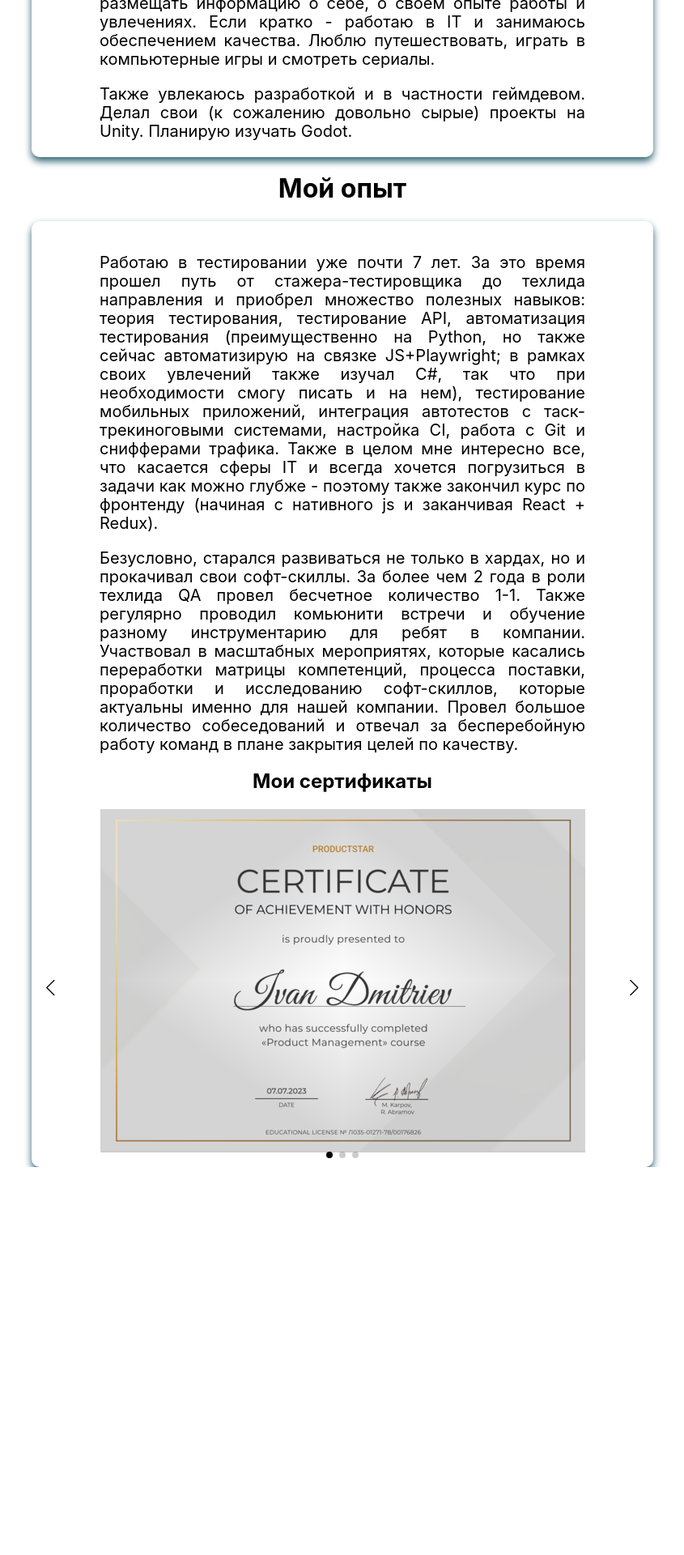
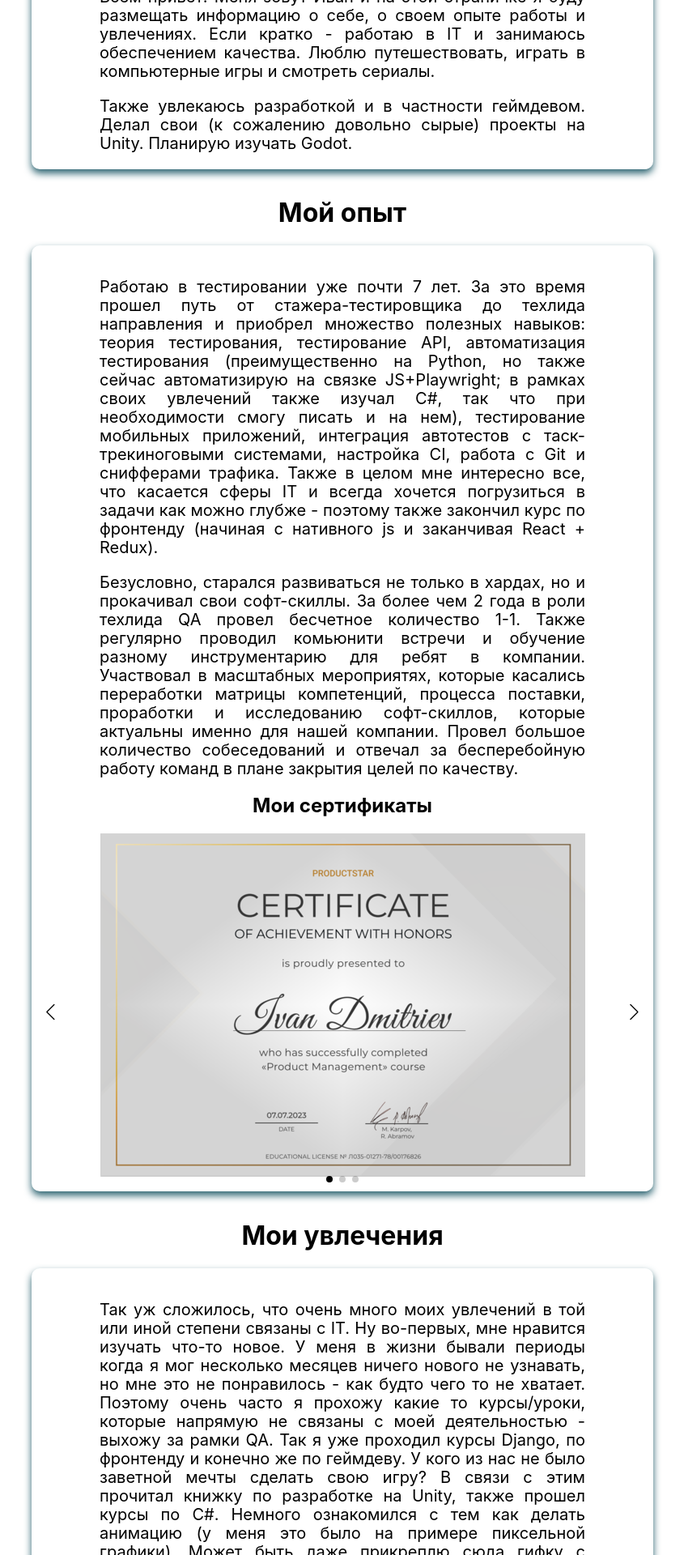
Before and after one commit to Parenty/my-page, a React (Create React App) app: page / in a window 1280 px wide. Shown: the part 880-2800 px from the top of the page at 81% size, without its empty margins (217-1062 px from the left). Before the commit the page ends 2321 px from the top, so only its background shows below. Built offline with nearby package versions, Linux system fonts and the light colour scheme.

Commit message:
add links and fix navbar

```diff
--- a/src/components/UI/AboutMe/AboutMeContainer.js
+++ b/src/components/UI/AboutMe/AboutMeContainer.js
@@ -9,6 +9,13 @@ const AboutMeSection = styled(SectionWrapper)`
 
 const Title = styled.h1`
     font-weight: 300px;
+
+    &::before {
+            display: block;
+            content: "";
+            height: 70px;
+            margin: -55px 0 0;
+        }
 `
 
 const Text = styled.p`
@@ -105,7 +112,7 @@ const TextWrapper = styled.div`
 
 export const AboutMeContainer = () => (
     <AboutMeSection>
-        <Title>Обо мне</Title>
+        <Title id='about_me'>Обо мне</Title>
         <AboutMeWrapper>
             <PhotoWrapper>
             <MyPhoto src={myImage} alt='my photo'></MyPhoto>
--- a/src/components/UI/Header/Header.js
+++ b/src/components/UI/Header/Header.js
@@ -17,7 +17,7 @@ const Header = styled.header`
     box-shadow: 0px 0px 10px #2b6370;
     margin-bottom: 40px;
     border-radius: 0px 0px 10px 10px;
-    z-index: 1;
+    z-index: 10;
     font-size: 22px;
 
     @media (max-width: 768px) {
@@ -58,6 +58,7 @@ const Header = styled.header`
             color: #80b6c2
                 }
         }
+
 
     nav {
         margin-right: 48px;
--- a/src/components/UI/MyExp/MyExp.js
+++ b/src/components/UI/MyExp/MyExp.js
@@ -12,6 +12,13 @@ const MyExpSection = styled(SectionWrapper)`
 
 const Title = styled.h1`
     font-weight: 300px;
+
+    &::before {
+            display: block;
+            content: "";
+            height: 70px;
+            margin: -55px 0 0;
+        }
 `
 
 const Text = styled.p`
@@ -83,7 +90,7 @@ const SliderTitle = styled.h2`
 
 export const MyExpContainer = () => (
     <MyExpSection>
-        <Title>Мой опыт</Title>
+        <Title id = 'my_exp'>Мой опыт</Title>
         <MyExpWrapper>
 
             <TextWrapper>
--- a/src/components/app/App.js
+++ b/src/components/app/App.js
@@ -3,6 +3,7 @@ import Container from "../container/Container";
 import AppHeader from "../appHeader/AppHeader";
 import AboutMe from "../aboutMe/AboutMe";
 import MyExp from "../myExp/myExp";
+import MyHobby from "../myHobby/MyHobby";
 
 
 function App() {
@@ -12,6 +13,7 @@ function App() {
       <Container>
         <AboutMe/>
         <MyExp/>
+        <MyHobby/>
       </Container>
     </div>
   );
--- a/src/components/appHeader/AppHeader.js
+++ b/src/components/appHeader/AppHeader.js
@@ -1,8 +1,16 @@
-import { useState } from "react";
+import { useState, useRef } from "react";
 import Header from "../UI/Header/Header";
+import { useClickOutside } from "../../hooks/useClickOutside";
 
 const AppHeader = () => {
-    const [isOpen, setOpen] = useState();
+    const [isOpen, setOpen] = useState(false);
+    const menuRef = useRef(null);
+    useClickOutside(menuRef, () => {
+        if (isOpen) {
+            setTimeout(() => setOpen(false), 50);
+        }
+        setOpen(false);
+    })
 
     return (
         <Header>
@@ -11,16 +19,16 @@ const AppHeader = () => {
                     <span>Моя страничка</span>
                 </a>
             </h1>
-            <nav className={`header__nav${isOpen ? '__active' : ''}`}>
+            <nav className={`header__nav${isOpen ? '__active' : ''}`} ref={menuRef}>
                 <ul>
                     <li>
-                        <a href="#">Обо мне</a>
+                        <a href="#about_me">Обо мне</a>
                     </li>
                     <li>
-                        <a href="#">Мой опыт</a>
+                        <a href="#my_exp">Мой опыт</a>
                     </li>
                     <li>
-                        <a href="#">Хобби</a>
+                        <a href="#my_hobby">Хобби</a>
                     </li>
                 </ul>
             </nav>
--- /dev/null
+++ b/src/components/myHobby/MyHobby.js
@@ -0,0 +1,126 @@
+import styled from 'styled-components';
+
+import {SectionWrapper} from '../UI/SectionWrapper/SectionWrapper';
+
+const MyHobbySection = styled(SectionWrapper)`
+
+
+
+`
+
+
+const Title = styled.h1`
+    font-weight: 300px;
+
+    &::before {
+            display: block;
+            content: "";
+            height: 70px;
+            margin: -55px 0 0;
+        }
+`
+
+const Text = styled.p`
+    margin-top: 0px;
+    font-size: inherit;
+    text-align: inherit;
+    /* text-indent: 15%; */
+`
+
+const MyHobbyWrapper = styled.div`
+
+        margin-top: 40px;
+        display: flex;
+        flex-wrap: wrap;
+        /* align-items: center; */
+        /* justify-content: space-between; */
+        box-shadow: 0px 5px 10px #2b6370;
+        border-radius: 10px;
+        min-width: 0;
+        max-width: inherit;
+        /* margin: 0 auto; */
+
+        @media (max-width: 1280px) {
+            display: flex;
+            /* flex-direction: column; */
+            /* max-width: 768px; */
+            margin: 0 auto;
+            padding-top: 40px;
+        }
+
+        @media (max-width: 768px) {
+            display: flex;
+            /* flex-direction: column; */
+            max-width: inherit;
+            /* max-height: inherit; */
+            margin: 0 auto;
+            padding-top: 0px;
+        }
+
+`
+
+
+const TextWrapper = styled.div`
+    max-width: 100%;
+    padding: 35px ;
+    font-size: 20px;
+    text-align: justify;
+
+    @media (max-width: 1280px) {
+        max-width: 600px;
+        margin: 0 auto;
+        text-align: justify;
+        padding: 0px;
+    }
+
+    @media (max-width: 768px) {
+        width: 90%;
+        text-align: justify;
+        font-size: 16px;
+        padding-top: 16px;
+        margin: 0 auto;
+    }
+`
+
+
+
+const MyHobby = () => {
+
+
+    return (
+        <MyHobbySection>
+        <Title id='my_hobby'>Мои увлечения</Title>
+        <MyHobbyWrapper>
+
+            <TextWrapper>
+                <Text>
+
+                    Так уж сложилось, что очень много моих увлечений в той или иной степени связаны с IT. Ну
+                    во-первых, мне нравится изучать что-то новое. У меня в жизни бывали периоды когда я мог несколько
+                    месяцев ничего нового не узнавать, но мне это не понравилось - как будто чего то не хватает. Поэтому
+                    очень часто я прохожу какие то курсы/уроки, которые напрямую не связаны с моей деятельностью - выхожу
+                    за рамки QA. Так я уже проходил курсы Django, по фронтенду и конечно же по геймдеву. У кого из нас не было
+                    заветной мечты сделать свою игру? В связи с этим прочитал книжку по разработке на Unity, также прошел курсы
+                    по C#. Немного ознакомился с тем как делать анимацию (у меня это было на примере пиксельной графики). Может
+                    быть даже прикреплю сюда гифку с примером аниации - они конечно выглядят не очень, но за то сделаны своими руками
+
+                </Text>
+
+                <Text>
+
+                    Конечно же у меня есть и другие увлечения нежели целый день сидеть за курсами. Лююблю также и поиграть. Причем игры
+                    абсолютно разные - начиная от сессионок и заканчивая классными играми для соло прохождения. Помимо компьютера есть
+                    также плойка, свич и даже VR. Также очень люблю путешествовать, несмотря на то, что пока посетил только 3 страны - Мальдивы,
+                    Таиланд и Грузию. Но планов много, так что надеюсь все еще впереди. Также не расстраиваюсь, если удается провести вечер за хорошим фильмом
+                    или сериалом.
+
+                </Text>
+
+            </TextWrapper>
+
+        </MyHobbyWrapper>
+    </MyHobbySection>
+    )
+}
+
+export default MyHobby;
--- /dev/null
+++ b/src/hooks/useClickOutside.js
@@ -0,0 +1,15 @@
+import { useEffect } from "react";
+
+export const useClickOutside = (ref, callback) => {
+    const handleClick = e => {
+      if (ref.current && !ref.current.contains(e.target)) {
+        callback();
+      }
+    };
+    useEffect(() => {
+      document.addEventListener('mousedown', handleClick);
+      return () => {
+        document.removeEventListener('mousedown', handleClick);
+      };
+    });
+  };
--- a/src/index.css
+++ b/src/index.css
@@ -11,3 +11,9 @@ code {
   font-family: source-code-pro, Menlo, Monaco, Consolas, 'Courier New',
     monospace;
 }
+
+@media (prefers-reduced-motion: no-preference) {
+  html {
+    scroll-behavior: smooth;
+  }
+}
```
